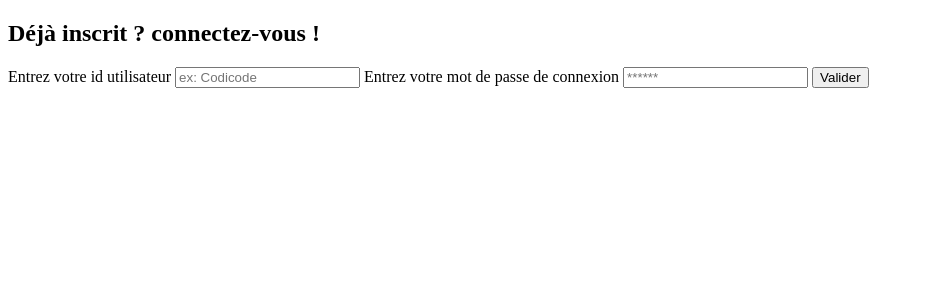
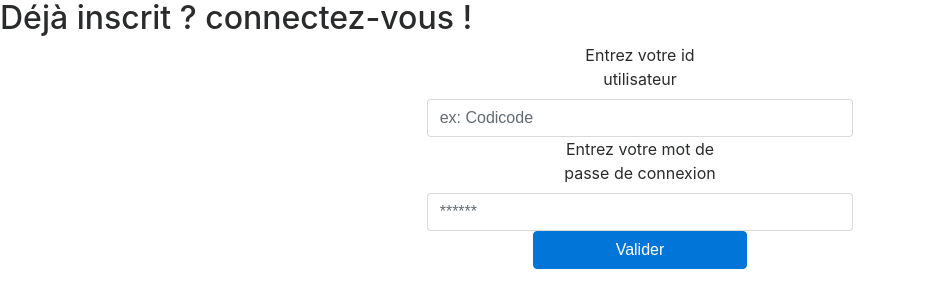
Before and after one commit to NullCodeXx/node-meetup, a website: page template/login.html in a window 1280 px wide. Shown: the whole page, without its empty margins (0-930 px from the left). Drawn offline with nearby package versions, Linux system fonts and the light colour scheme.

Commit message:
add path login

```diff
--- a/template/login.html
+++ b/template/login.html
@@ -5,6 +5,8 @@
     <meta charset="UTF-8">
     <meta name="viewport" content="width=device-width, initial-scale=1.0">
     <meta http-equiv="X-UA-Compatible" content="ie=edge">
+    <link rel="stylesheet" href="https://maxcdn.bootstrapcdn.com/bootstrap/4.0.0-alpha.6/css/bootstrap.min.css" integrity="sha384-rwoIResjU2yc3z8GV/NPeZWAv56rSmLldC3R/AZzGRnGxQQKnKkoFVhFQhNUwEyJ" crossorigin="anonymous">
+    <link rel="stylesheet" href="../style.css">
     <title>Login</title>
 </head>
 
```
Also changed, not shown: template/adduser.html (+1 -1 lines).
